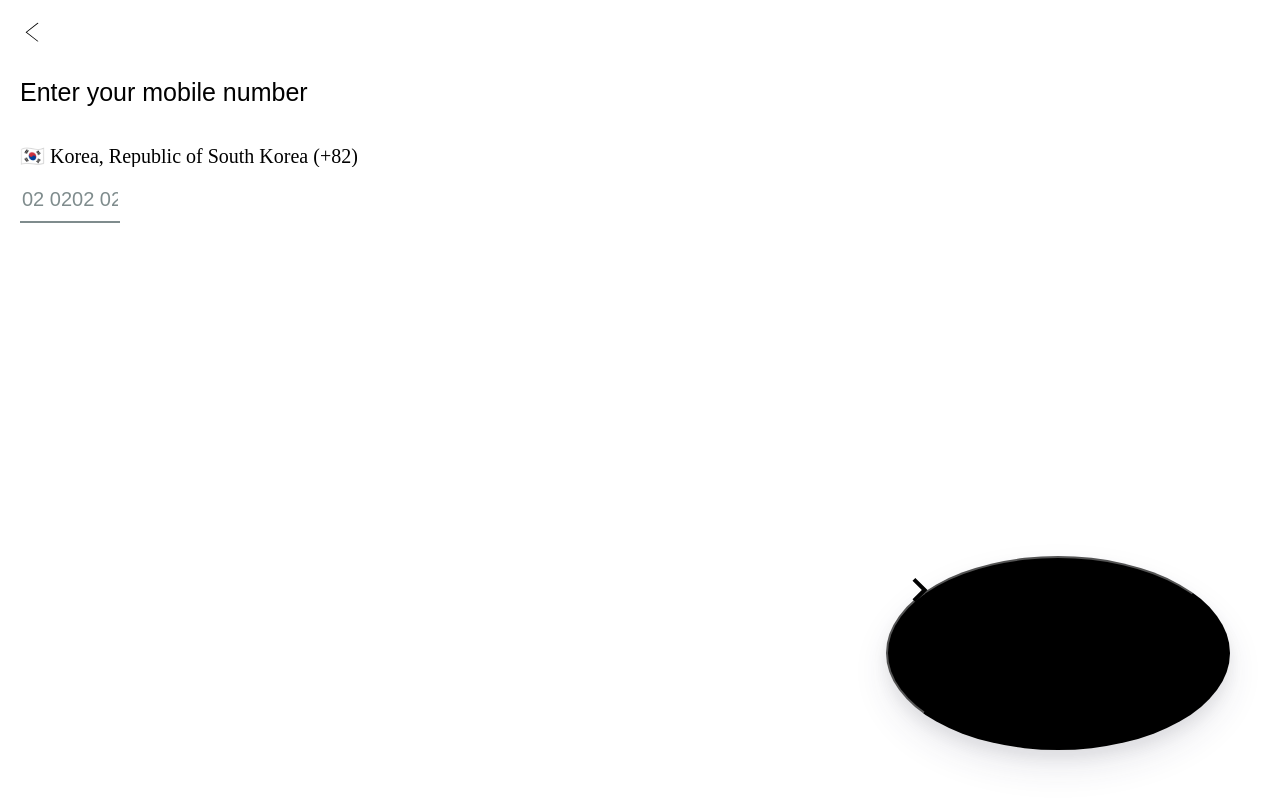
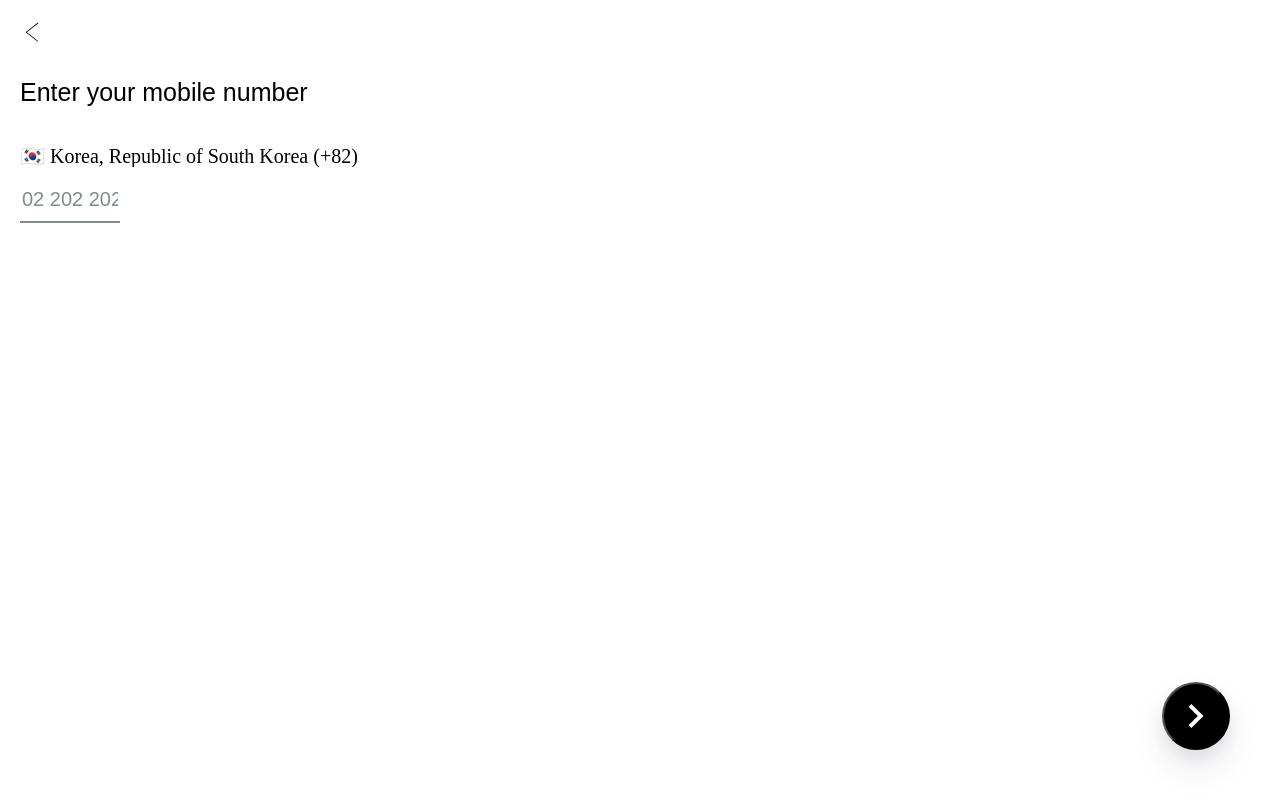
Before and after one commit to dongsubak/nuber-client, a React (Create React App) app: page /phone-login in a window 1280 px wide. Built offline with nearby package versions, Linux system fonts and the light colour scheme.

Commit message:
error fixed

```diff
--- a/src/Routes/PhoneLogin/PhoneLoginContainter.tsx
+++ b/src/Routes/PhoneLogin/PhoneLoginContainter.tsx
@@ -18,9 +18,9 @@ class PhoneLoginContainer extends React.Component<
   };
 
   public render() {
-    alert(this.state.countryCode + this.state.phoneNumber); //console.log is not working
+    //alert(this.state.countryCode + this.state.phoneNumber); //console.log is not working
     const { countryCode, phoneNumber } = this.state;
-    return (<PhoneLoginPresenter countryCode={countryCode} phoneNumber={phoneNumber} onInputChange={()=>this.onInputChange} onSubmit={this.onSubmit} />);
+    return (<PhoneLoginPresenter countryCode={countryCode} phoneNumber={phoneNumber} onInputChange={this.onInputChange} onSubmit={this.onSubmit} />);
   }
 
   //CountrySelect나 Input이 바뀌면 onInputChange가 실행된다.
@@ -32,7 +32,7 @@ class PhoneLoginContainer extends React.Component<
       [name]: value
     } as any);
     //as any 붙여야 error가 안 난다. This is a normal bug that always happens
-    return event;
+    //return event;
   };
 
   public onSubmit: React.FormEventHandler<HTMLFormElement> = (event) => {
--- a/src/Routes/PhoneLogin/PhoneLoginPresenter.tsx
+++ b/src/Routes/PhoneLogin/PhoneLoginPresenter.tsx
@@ -58,7 +58,7 @@ interface IProps {
   countryCode: string;
   phoneNumber: string;
   onInputChange: (
-    event: React.ChangeEventHandler<HTMLSelectElement | HTMLInputElement>
+    event: React.ChangeEvent<HTMLSelectElement | HTMLInputElement>
   ) => void;
   onSubmit: (event: React.FormEvent<HTMLFormElement>) => void;
 }
@@ -76,7 +76,7 @@ const PhoneLoginPresenter: React.FC<IProps> = ({
     </Helmet>
     <BackArrowExtended backTo={"/"} />
     <Title>Enter your mobile number</Title>
-    <CountrySelect value={countryCode} name={"countryCode"} onChange={()=>onInputChange}>
+    <CountrySelect value={countryCode} name={"countryCode"} onChange={onInputChange}>
       {countries.map((country, index) => (
         <CountryOption key={index} value={country.dial_code}>
           {country.flag} {country.name} ({country.dial_code})
@@ -84,9 +84,15 @@ const PhoneLoginPresenter: React.FC<IProps> = ({
       ))}
     </CountrySelect>
     <Form onSubmit={onSubmit}>
-      <Input placeholder={"02 0202 0202"} value={phoneNumber} name={"phoneNumber"} onChange={onInputChange} />
-      <Button onClick={()=>onSubmit}>
-        <svg>
+      <Input placeholder={"02 202 2020"} value={phoneNumber} name={"phoneNumber"} onChange={onInputChange} />
+      <Button>
+        <svg
+          xmlns="http://www.w3.org/2000/svg"
+          width="24"
+          height="24"
+          viewBox="0 0 24 24"
+          fill={"white"}
+        >
           <path d="M7.33 24l-2.83-2.829 9.339-9.175-9.339-9.167 2.83-2.829 12.17 11.996z" />
         </svg>
       </Button>
```
